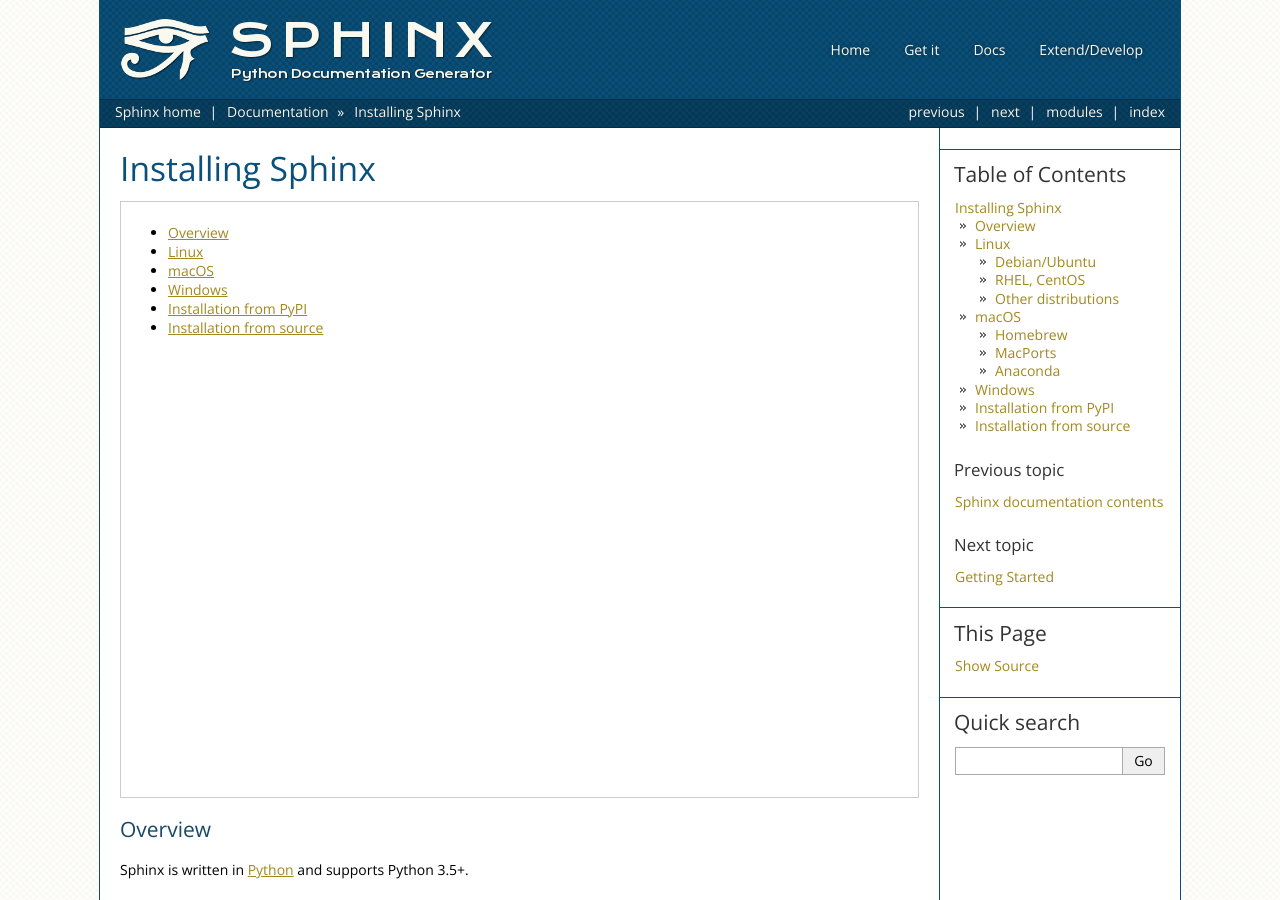
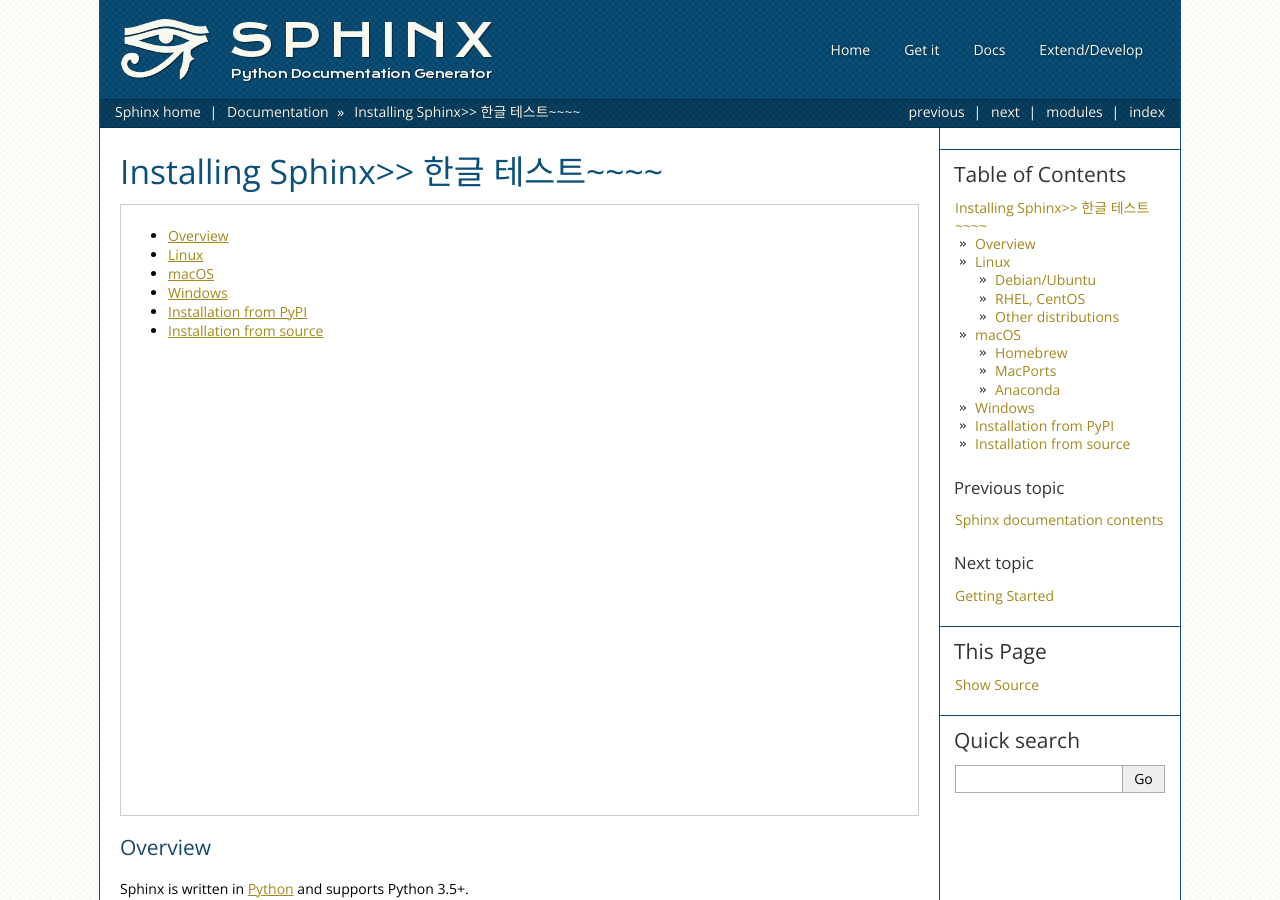
Before and after one commit to smart1004/sphinx_doc, a Sphinx documentation site: the page built from doc/usage/installation.rst, in a window 1280 px wide and 900 px high. Built offline with Sphinx 7.4.7, drawn with Linux system fonts in a browser that asks for light colours; some of the changed text lies outside the part shown.

Commit message:
Update installation.rst

```diff
--- a/doc/usage/installation.rst
+++ b/doc/usage/installation.rst
@@ -1,5 +1,5 @@
 =================
-Installing Sphinx
+Installing Sphinx>> 한글 테스트~~~~
 =================
 
 .. contents::
```
